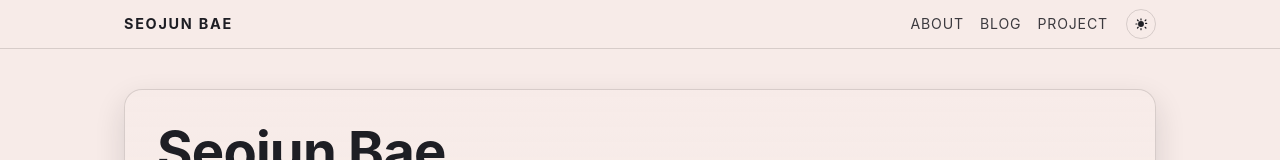
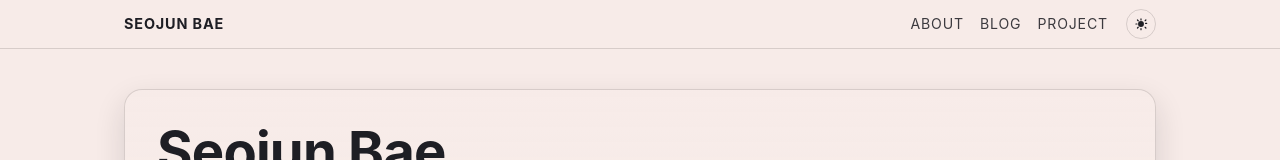
Before and after one commit to qotjwns/qotjwns.github.io, a React (Vite) app: page / in a window 1280 px wide. Shown: the top 160 px of the page. Built offline with nearby package versions, Linux system fonts and the light colour scheme; no server answers.

Commit message:
STYLE: 글자간 간격 조절

```diff
--- a/src/styles/global.css
+++ b/src/styles/global.css
@@ -109,7 +109,7 @@ button:focus-visible {
   font-family: var(--font-tech);
   font-size: 0.9rem;
   font-weight: 700;
-  letter-spacing: 0.12em;
+  letter-spacing: 0.06em;
   text-transform: uppercase;
   transition: color var(--theme-transition);
 }
```
